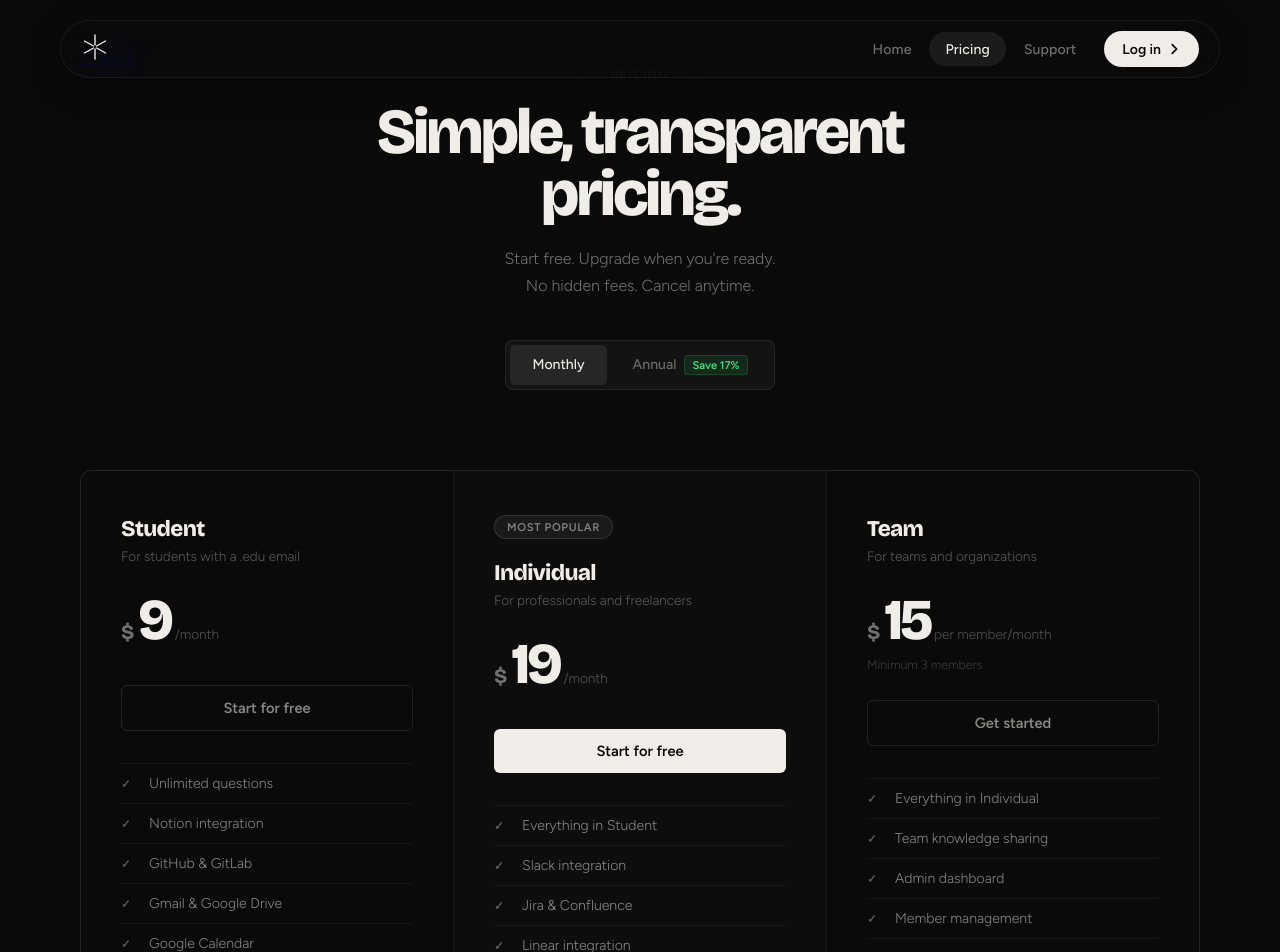
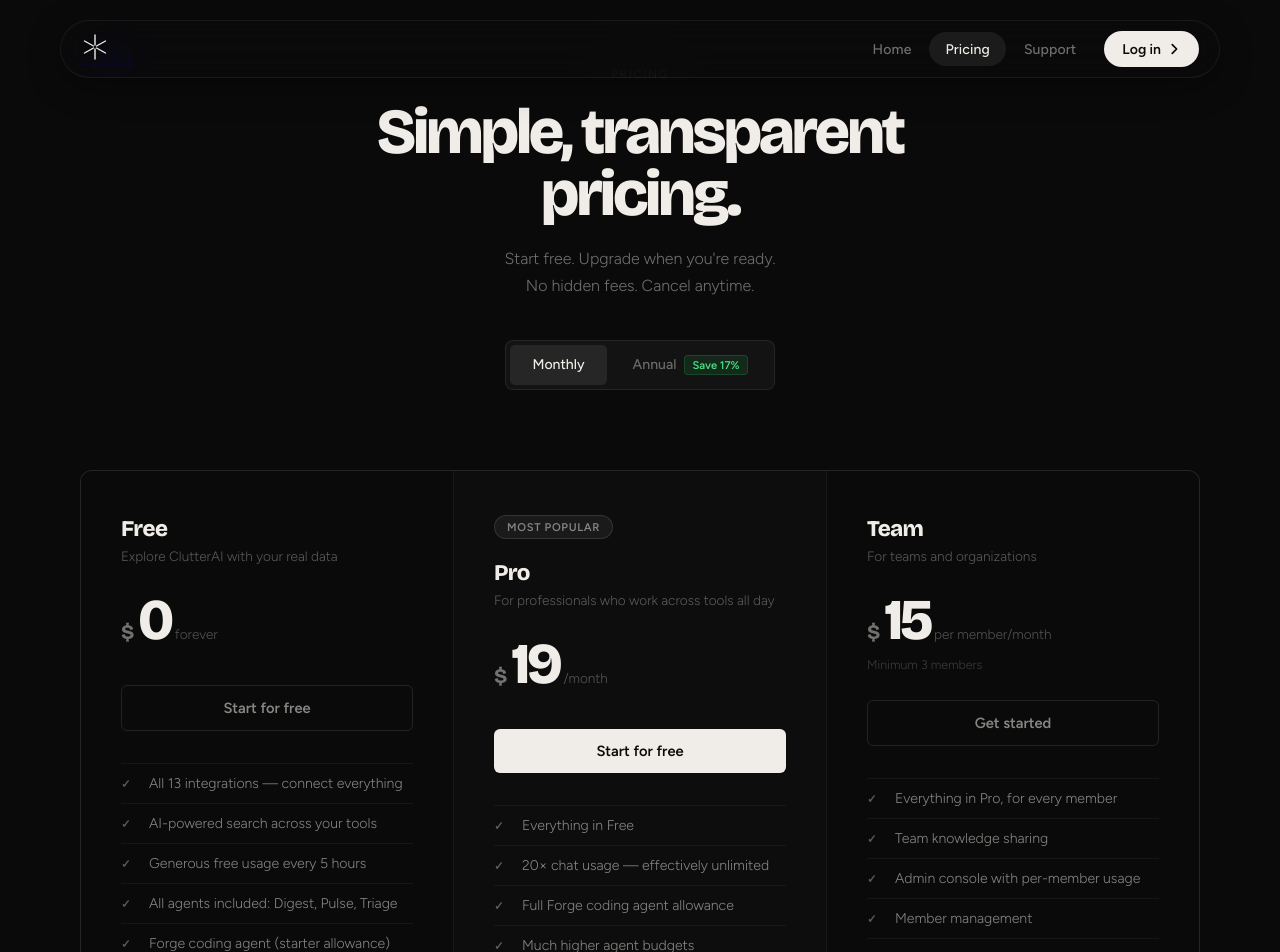
Before and after one commit to xaynumair/ClutterAI-marketing, a Next.js app: page /pricing in a window 1280 px wide. Shown: the top 952 px of the page. Built offline with nearby package versions, Linux system fonts and the light colour scheme; a web font is replaced by a local one.

Commit message:
Update page.tsx
Updated pricing page for ClutterAI

```diff
--- a/app/pricing/page.tsx
+++ b/app/pricing/page.tsx
@@ -8,33 +8,31 @@
 
   const plans = [
     {
-      name: "Student",
-      description: "For students with a .edu email",
-      priceMonthly: 9,
-      priceAnnual: 90,
+      name: "Free",
+      description: "Explore ClutterAI with your real data",
+      priceMonthly: 0,
+      priceAnnual: 0,
       features: [
-        "Unlimited questions",
-        "Notion integration",
-        "GitHub & GitLab",
-        "Gmail & Google Drive",
-        "Google Calendar",
-        "Email support",
+        "All 13 integrations — connect everything",
+        "AI-powered search across your tools",
+        "Generous free usage every 5 hours",
+        "All agents included: Digest, Pulse, Triage",
+        "Forge coding agent (starter allowance)",
+        "Boosted usage for your first 48 hours",
       ],
       cta: "Start for free",
       popular: false,
     },
     {
-      name: "Individual",
-      description: "For professionals and freelancers",
+      name: "Pro",
+      description: "For professionals who work across tools all day",
       priceMonthly: 19,
       priceAnnual: 190,
       features: [
-        "Everything in Student",
-        "Slack integration",
-        "Jira & Confluence",
-        "Linear integration",
-        "Trello & Airtable",
-        "Zendesk integration",
+        "Everything in Free",
+        "20× chat usage — effectively unlimited",
+        "Full Forge coding agent allowance",
+        "Much higher agent budgets",
         "Priority support",
       ],
       cta: "Start for free",
@@ -47,9 +45,9 @@
       priceAnnual: 150,
       priceNote: "per member/month",
       features: [
-        "Everything in Individual",
+        "Everything in Pro, for every member",
         "Team knowledge sharing",
-        "Admin dashboard",
+        "Admin console with per-member usage",
         "Member management",
         "Dedicated support",
         "SSO (coming soon)",
@@ -112,7 +110,9 @@
                   {billingCycle === "monthly" ? plan.priceMonthly : plan.priceAnnual}
                 </span>
                 <span className="period">
-                  {plan.priceNote || (billingCycle === "monthly" ? "/month" : "/year")}
+                  {plan.priceMonthly === 0
+                    ? "forever"
+                    : plan.priceNote || (billingCycle === "monthly" ? "/month" : "/year")}
                 </span>
               </div>
 
```
